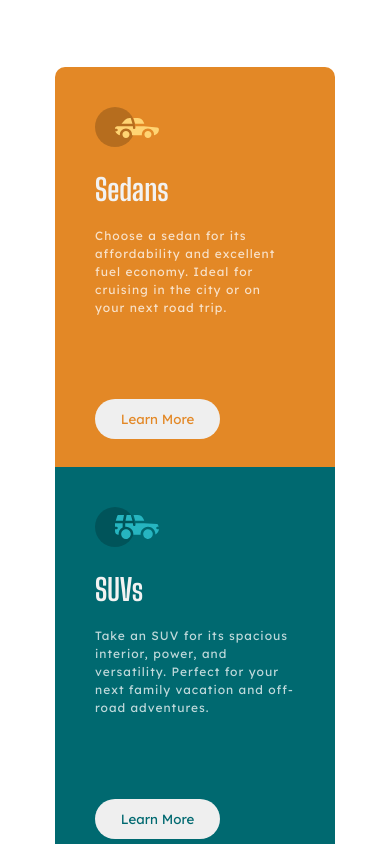
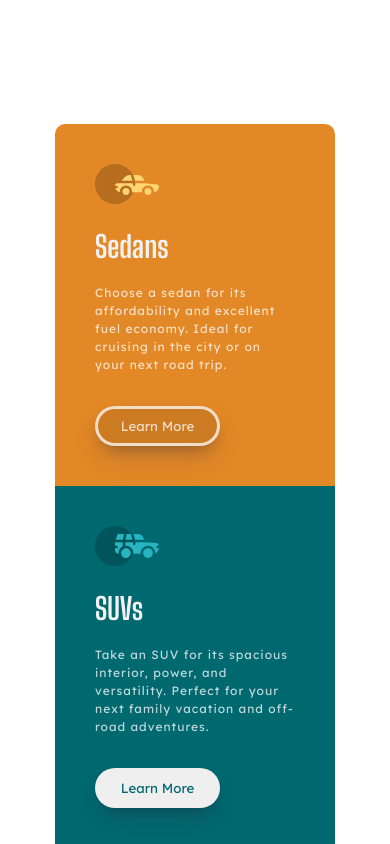
Before and after one commit to wholetomy/3-Column-Preview-Card-Component, a plain HTML site: page index.html in a window 390 px wide. In both pictures the pointer is over the button 157 px from the left and 419 px from the top of the page. Shown: the top 844 px of the page. Drawn offline with Linux system fonts and the light colour scheme.

Commit message:
second commit

```diff
--- a/style.css
+++ b/style.css
@@ -25,6 +25,7 @@ body {
     width: 200px;
     height: 320px;
     padding: 40px;
+    box-shadow: rgba(0, 0, 0, 0.1) 0px 10px 15px -3px, rgba(0, 0, 0, 0.05) 0px 4px 6px -2px;
 }
 
 .container-card p:nth-child(2) {
@@ -45,12 +46,13 @@ body {
 .container-card button {
     border: none;
     width: 125px;
-    padding: 12px;
+    height: 40px;
     outline: none;
     cursor: pointer;
     margin-top: 70px;
     border-radius: 20px;
     font-family: 'Lexend Deca', sans-serif;
+    box-shadow: rgba(50, 50, 93, 0.25) 0px 13px 27px -5px, rgba(0, 0, 0, 0.3) 0px 8px 16px -8px;
 }
 
 .card-1 {
@@ -59,17 +61,9 @@ body {
     background-color: var(--bright-orange);
 }
 
-.card-1 button {
-    color: var(--bright-orange);
-}
-
 .card-2 {
     background-color: var(--dark-cyan);
 
-}
-
-.card-2 button {
-    color: var(--dark-cyan);
 }
 
 .card-3 {
@@ -78,9 +72,41 @@ body {
     background-color: var(--very-dark-cyan);
 }
 
+
+.card-1 button {
+    color: var(--bright-orange);
+}
+
+.card-2 button {
+    color: var(--dark-cyan);
+}
+
 .card-3 button {
     color: var(--very-dark-cyan);
 }
+
+.card-1 button:hover {
+    transition: .3s;
+    background-color: #CC7B23;
+    color: var(--transparent-white);
+    border: 3px solid var(--transparent-white);
+}
+
+.card-2 button:hover {
+    transition: .3s;
+    background-color: #034F54;
+    color: var(--transparent-white);
+    border: 3px solid var(--transparent-white);
+}
+
+.card-3 button:hover {
+    transition: .3s;
+    background-color: #013534;
+    color: var(--transparent-white);
+    border: 3px solid var(--transparent-white);
+}
+
+
 
 @media (max-width: 840px)
 {
@@ -88,6 +114,15 @@ body {
         margin-top: 270px;
         flex-direction: column;
         margin-bottom: 230px;
+    }
+
+    .container-card {
+        box-shadow: none;
+    }
+
+    .container-card button {
+        margin-top: 20px;
+        box-shadow: rgba(50, 50, 93, 0.25) 0px 13px 27px -5px, rgba(0, 0, 0, 0.3) 0px 8px 16px -8px;
     }
 
     .card-1 {
@@ -101,7 +136,9 @@ body {
         border-bottom-right-radius: 10px;
         border-bottom-left-radius: 10px;
         margin-bottom: 50px;
+        box-shadow: rgba(0, 0, 0, 0.1) 0px 10px 15px -3px, rgba(0, 0, 0, 0.05) 0px 4px 6px -2px;
     }
 
 
+
 }
```
